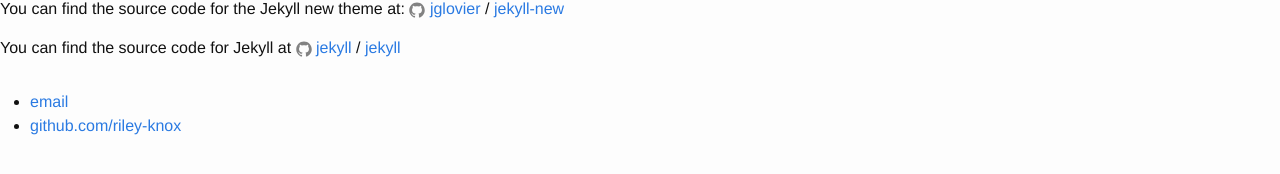
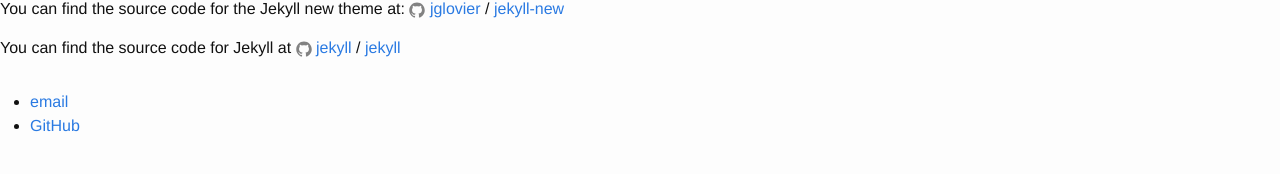
Before and after one commit to rubberdk/rubberdk.github.io, a Jekyll site: the page built from about.md, in a window 1280 px wide. Shown: the part 225-399 px from the top of the page. Built offline with Jekyll 4.4.1, drawn with Linux system fonts in a browser that asks for light colours.

Commit message:
Changing GitHub link once more
    - Changing link text to 'GitHub'
    - Changed in both index.html and _layouts/default.html

```diff
--- a/_layouts/default.html
+++ b/_layouts/default.html
@@ -22,7 +22,7 @@
 			<footer>
 	    		<ul>
 	        		<li><a href="mailto:riley.m.knox@gmail.com">email</a></li>
-	        		<li><a href="https://github.com/riley-knox">github.com/riley-knox</a></li>
+	        		<li><a href="https://github.com/riley-knox">GitHub</a></li>
 				</ul>
 			</footer>
 		</body>
--- a/index.html
+++ b/index.html
@@ -23,7 +23,7 @@
 		<footer>
     		<ul>
         		<li><a href="mailto:riley.m.knox@gmail.com">email</a></li>
-        		<li><a href="https://github.com/riley-knox">github.com/riley-knox</a></li>
+        		<li><a href="https://github.com/riley-knox">GitHub</a></li>
 			</ul>
 		</footer>
 	</body>
```
